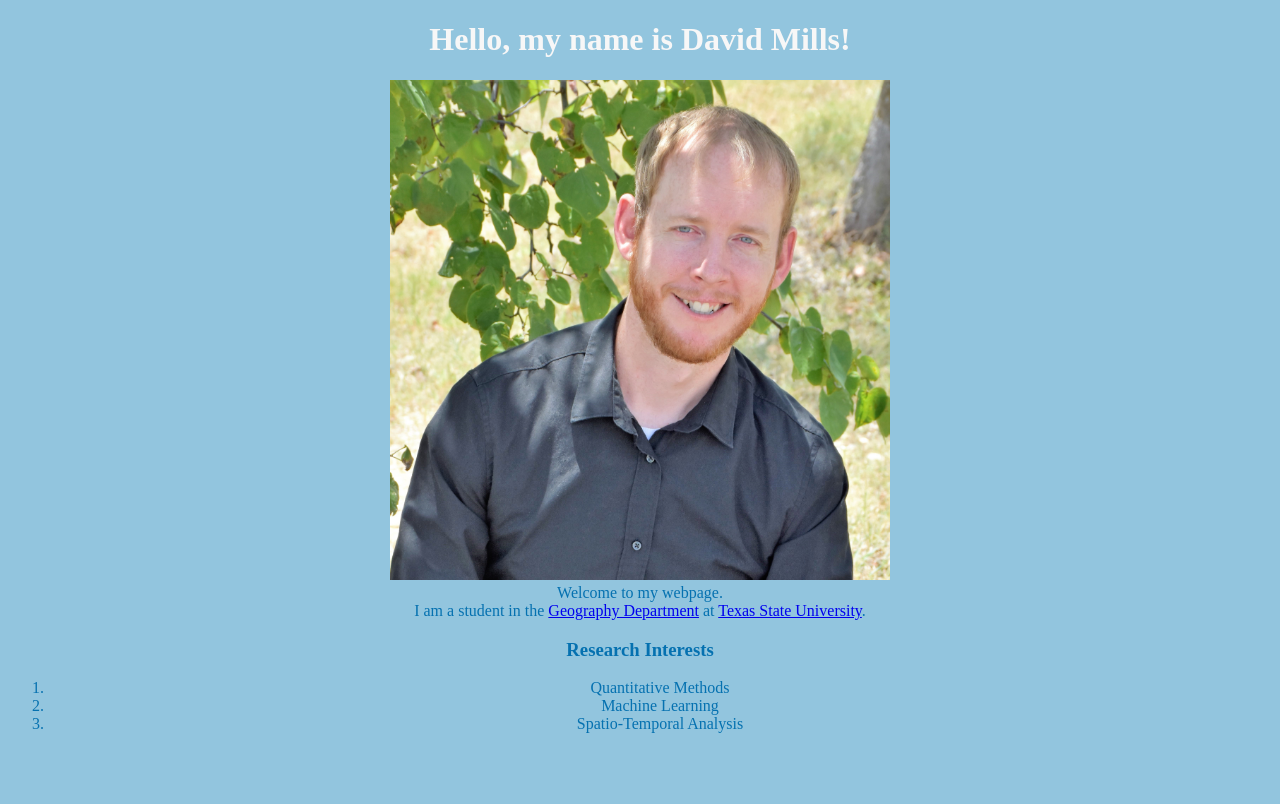
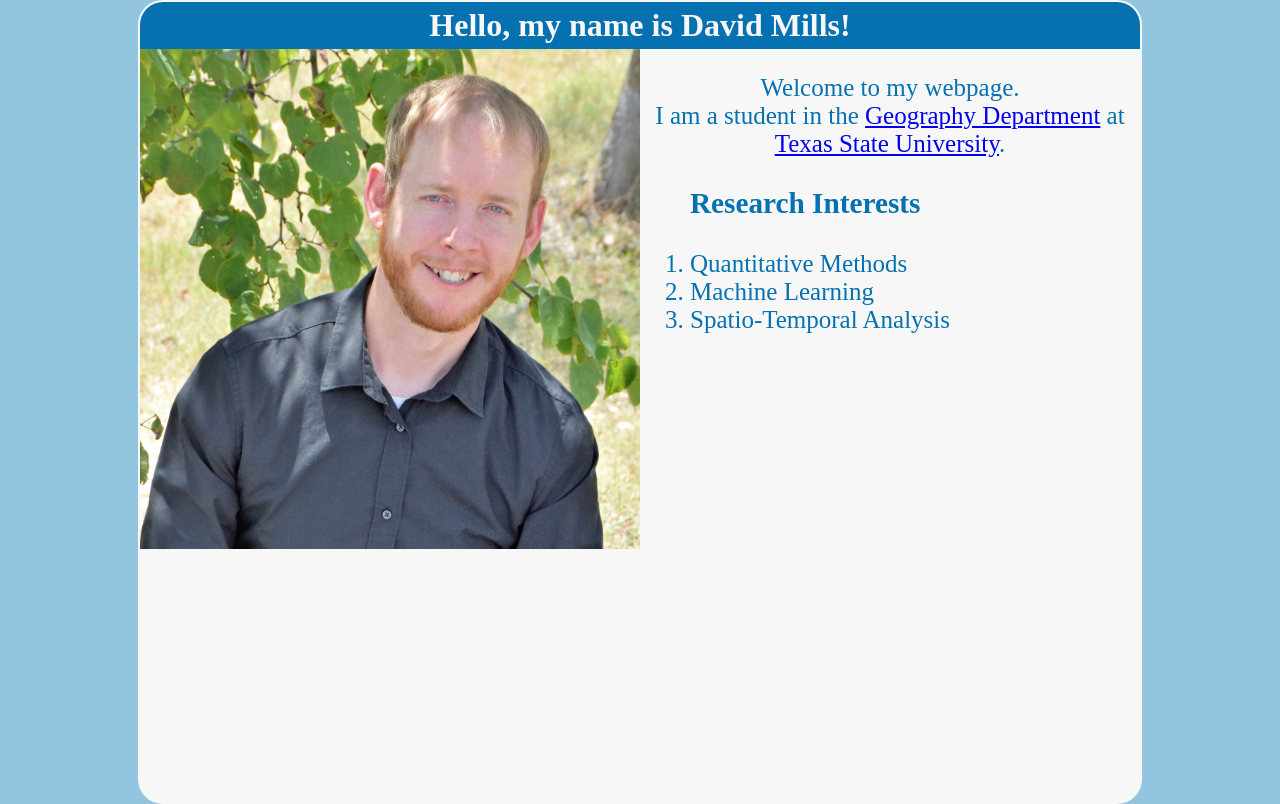
Before and after one commit to supermandave/supermandave.github.io, a plain HTML site: page index.html in a window 1280 px wide. Drawn offline with Linux system fonts and the light colour scheme.

Commit message:
Added styling in main_styles.css.

```diff
--- a/css/main_style.css
+++ b/css/main_style.css
@@ -1,5 +1,5 @@
 /*
-Colorblind safe color palette from colorbrewer2.org.
+Colorblind safe color pallete from colorbrewer2.org.
 #ca0020 - red
 #f4a582 - peach
 #f7f7f7 - off white
@@ -11,8 +11,41 @@ body {
   background-color: #92c5de;
   color: #0571b0;
   text-align: center;
+  margin: 0;
 }
 
 h1 {
   color: #f7f7f7;
+  padding: 5px;
+  margin: 0;
 }
+
+#body-container {
+  background-color: #f7f7f7;
+  max-width: 1000px;
+  margin: auto;
+  height: 100vh;
+  border: 2px solid #f7f7f7;
+  border-radius: 25px;
+  overflow: hidden;
+}
+
+#header {
+  background-color: #0571b0;
+}
+
+#profile-picture {
+  float: left;
+}
+
+#welcome-text {
+  padding-top: 25px;
+  font-size: 25px;
+}
+
+#research-interests {
+  text-align: left;
+  font-size: 25px;
+  position: relative;
+  left: 50px;
+}
```
